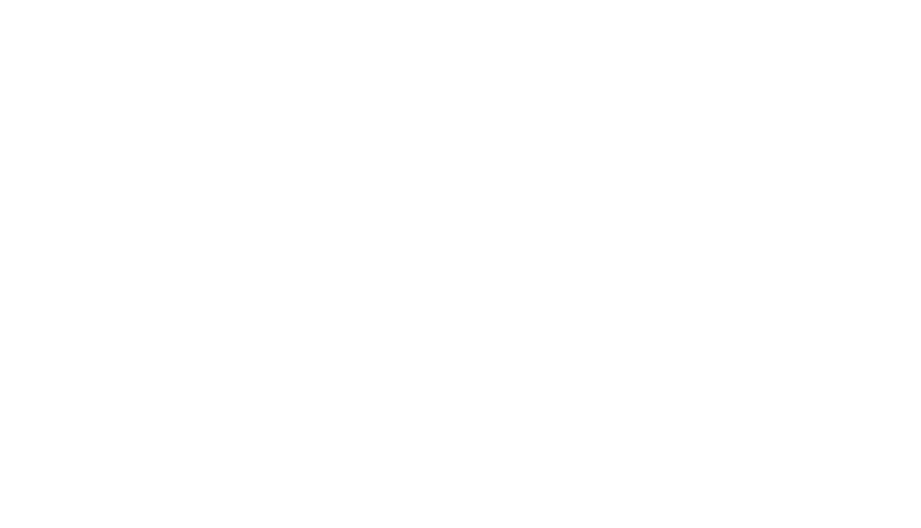
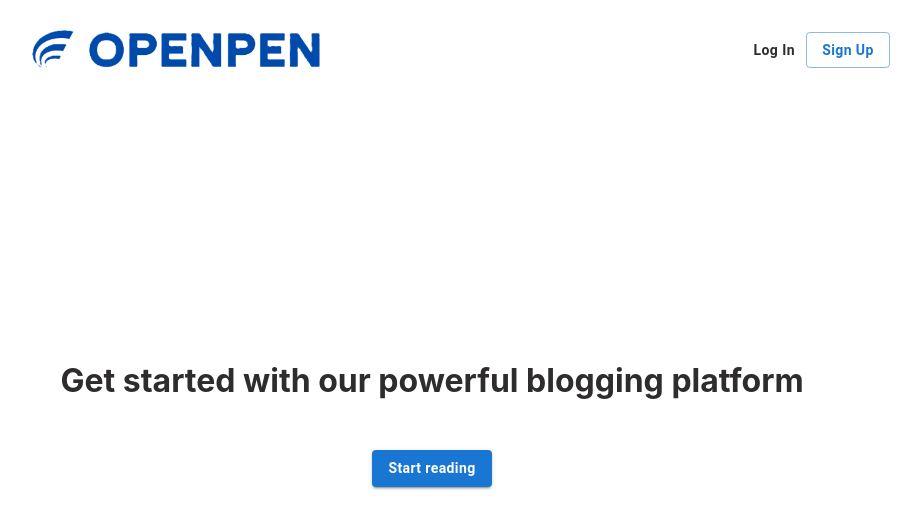
Before and after one commit to Mikey-3481/Collaborative-Blogging-Platform, a React (Create React App) app: page / in a window 1280 px wide. Shown: the top 528 px of the page, without its empty margins (208-1129 px from the left). Built offline with nearby package versions, Linux system fonts and the light colour scheme.

Commit message:
add login and registration components, update Home layout and styles

```diff
--- a/package.json
+++ b/package.json
@@ -3,6 +3,8 @@
   "version": "0.1.0",
   "private": true,
   "dependencies": {
+    "@emotion/react": "^11.14.0",
+    "@emotion/styled": "^11.14.0",
     "@mui/icons-material": "^6.3.1",
     "@mui/material": "^6.3.1",
     "cra-template": "1.2.0",
--- a/src/App.css
+++ b/src/App.css
@@ -5,3 +5,12 @@
 .disable {
   display: none;
 }
+
+.MuiButtonBase-root {
+  font-weight: bold !important;
+  text-transform: none !important;
+}
+
+.logo {
+
+}
--- a/src/App.jsx
+++ b/src/App.jsx
@@ -7,6 +7,8 @@ import Profile from "./components/Profile";
 import Setting from "./components/Setting";
 import Navbar from "./utils/Navbar";
 import { Routes, Route, useLocation } from "react-router-dom";
+import Login from "./components/User/Login";
+import Register from "./components/User/Register";
 
 function App() {
   const [isHome, setIsHome] = useState(false);
@@ -26,6 +28,8 @@ function App() {
       {!isHome && <Navbar />}
       <Routes>
         <Route path="/" Component={Home} />
+        <Route path="/register" Component={Register} />
+        <Route path="/login" Component={Login} />
         <Route path="/dashboard" Component={DashBoard} />
         <Route path="/post/:id" Component={PostPage} />
         <Route path="/profile/:id" Component={Profile} />
--- a/src/components/Home.jsx
+++ b/src/components/Home.jsx
@@ -1,10 +1,25 @@
 import React from "react";
+import { Button } from "@mui/material";
 import "../styles/Home.css";
 
 export default function Home() {
   return (
     <div className="home">
-
+      <div className="home-navbar">
+        <div className="home-logo">
+          <img className="logo" src={require("../styles/img/logo.png")} alt="Logo" />
+        </div>
+        <div className="nav-btn-group">
+          <Button sx={{color: "#2e2c2c"}} className="login-btn">Log In</Button>
+          <Button variant="outlined" className="register-btn">
+            Sign Up
+          </Button>
+        </div>
+      </div>
+      <h1 className="title">Get started with our powerful blogging platform</h1>
+      <div className="reading-list-btn">
+        <Button variant="contained">Start reading</Button>
+      </div>
     </div>
   );
 }
--- /dev/null
+++ b/src/components/User/Login.jsx
@@ -0,0 +1,7 @@
+import React from "react";
+
+export default function Login() {
+  return (
+    <div className="login"></div>
+  )
+}
--- /dev/null
+++ b/src/components/User/Register.jsx
@@ -0,0 +1,7 @@
+import React from "react";
+
+export default function Register() {
+  return (
+    <div className="register"></div>
+  )
+}
--- a/src/styles/Home.css
+++ b/src/styles/Home.css
@@ -1,3 +1,30 @@
 .home {
   text-align: center;
+  display: grid;
 }
+.home-navbar {
+  height: 100px;
+  align-content: center;
+  display: flex;
+}
+
+.nav-btn-group {
+  align-self: center;
+  width: 40%;
+}
+
+.home-logo {
+  width: 60%;
+  align-content: center;
+}
+
+.logo {
+  width: 300px;
+}
+
+.title {
+  height: 300px;
+  align-content: end;
+  padding-bottom: 50px;
+  color: #2e2c2c;
+}
```
Also changed, not shown: src/styles/img/logo.png (added), 1 other file (tests, documents, lock files or other folders).
